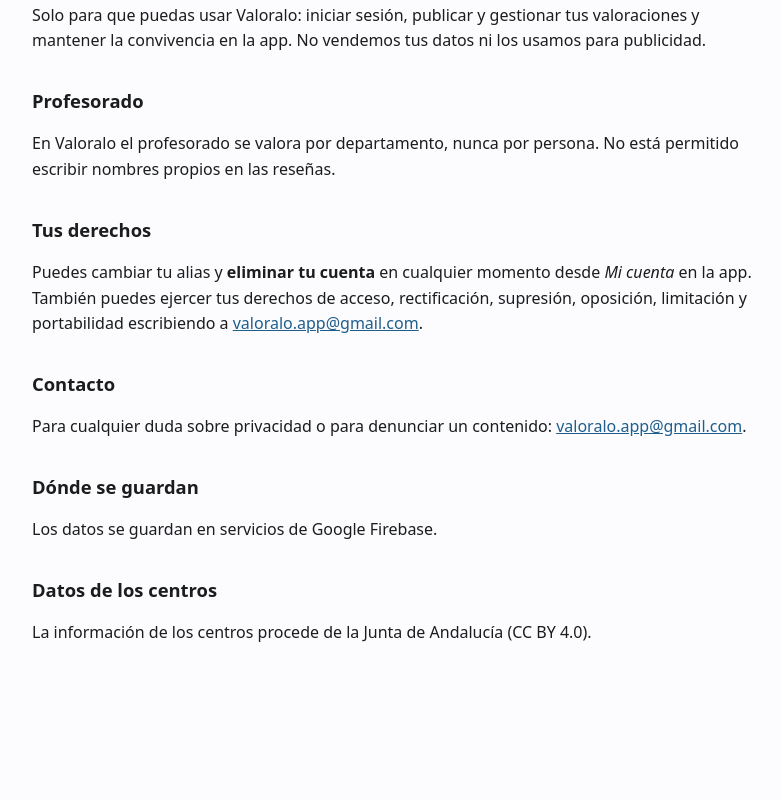
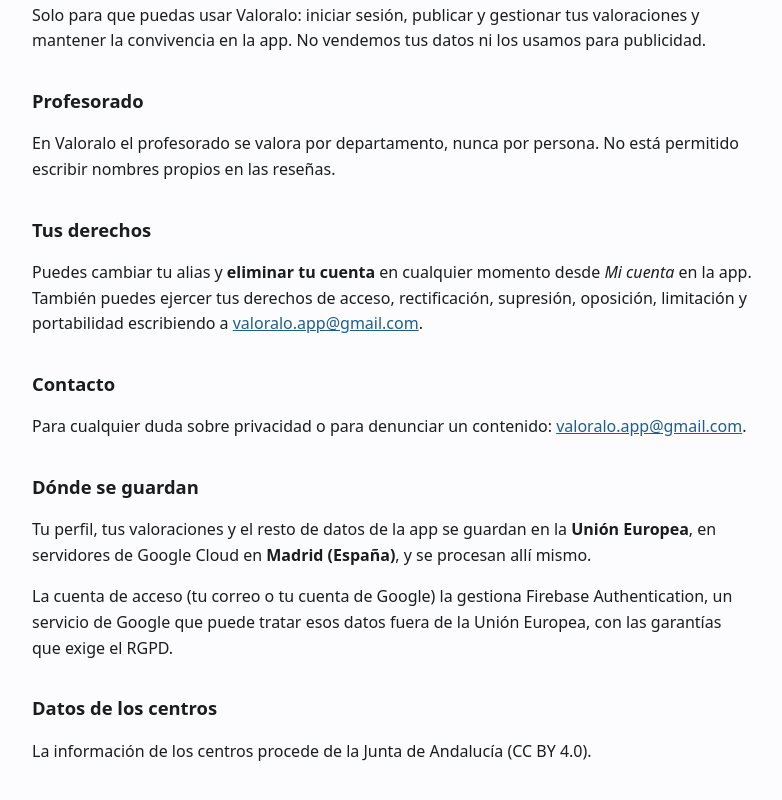
Before and after one commit to FernandoCaMo/valoralo-android, a plain HTML site: page web/privacidad.html in a window 1280 px wide. Shown: the part 497-1297 px from the top of the page, without its empty margins (248-1030 px from the left). Before the commit the page ends 1207 px from the top, so only its background shows below. Drawn offline with Linux system fonts and the light colour scheme.

Commit message:
docs: todo en europe-southwest1; la privacidad indica que los datos se guardan en Madrid

```diff
--- a/web/privacidad.html
+++ b/web/privacidad.html
@@ -48,7 +48,10 @@
   <p>Para cualquier duda sobre privacidad o para denunciar un contenido: <a href="mailto:valoralo.app@gmail.com">valoralo.app@gmail.com</a>.</p>
 
   <h2>Dónde se guardan</h2>
-  <p>Los datos se guardan en servicios de Google Firebase.</p>
+  <p>Tu perfil, tus valoraciones y el resto de datos de la app se guardan en la <strong>Unión Europea</strong>,
+    en servidores de Google Cloud en <strong>Madrid (España)</strong>, y se procesan allí mismo.</p>
+  <p>La cuenta de acceso (tu correo o tu cuenta de Google) la gestiona Firebase Authentication, un servicio de
+    Google que puede tratar esos datos fuera de la Unión Europea, con las garantías que exige el RGPD.</p>
 
   <h2>Datos de los centros</h2>
   <p>La información de los centros procede de la Junta de Andalucía (CC BY 4.0).</p>
```
Also changed, not shown: docs/decisiones.md (+1 -1 lines).
